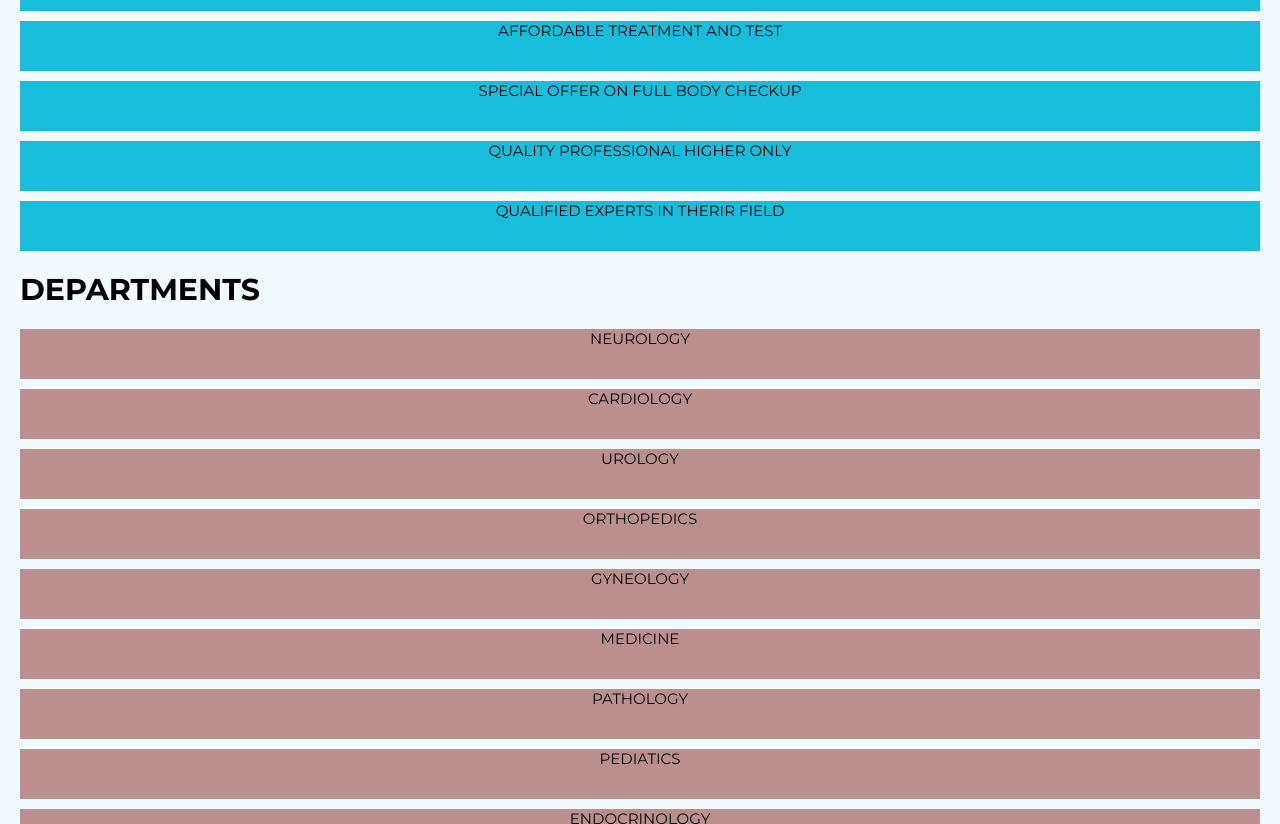
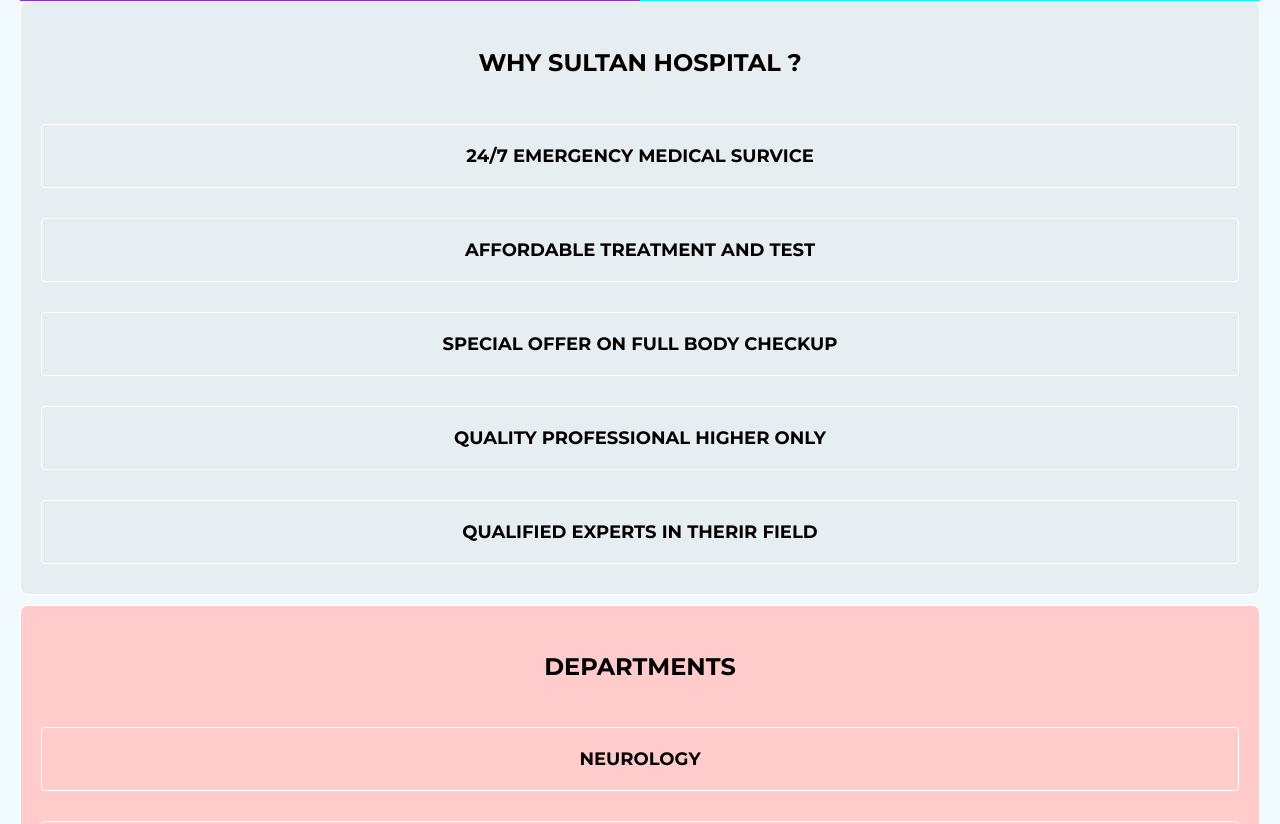
Before and after one commit to Ilix-studio/sultan-hospital, a React (Create React App) app in the folder client/: page /adminDashboard/allAppoint in a window 1280 px wide. Shown: the part 1136-1960 px from the top of the page. Built offline with nearby package versions, Linux system fonts and the light colour scheme; no server answers.

Commit message:
Box1 and Box2 edited

```diff
--- a/client/src/Components/Box1/Box1.css
+++ b/client/src/Components/Box1/Box1.css
@@ -1,10 +1,59 @@
-.box-container2{
-    height: 200px ;
-}
-.box-item1{
+
+.container1 {
+    display: flex;
+    flex-direction: column;
+    align-items: center; /* Center items horizontally */
+    justify-content: flex-start;
+    gap: 10px;
+    background-color: #E6EEF2;
+    border: 1px solid #fff;
+    border-radius: 8px;
+    padding: 20px;
+    text-align: center; /* Center text inside .title */
+  }
+
+  .title-row1 {
+    display: flex;
+    flex-direction: row;
+    justify-content: center;
+    align-items: center;
+    width: 100%; /* Ensure full width */
+  }
+
+  .title1 {
+    font-weight: bold;
+    font-size: 24px;
+    color: #000;
+  }
+
+  .department-row1 {
+    position: relative;
+    display: flex;
+    align-items: center;
+    justify-content: center; /* Center content horizontally */
+    background-color: #E6EEF2;
+    border: 1px solid #fff;
+    padding: 10px;
+    border-radius: 4px;
     width: 100%;
-    height: 50px;
-    margin: 0px 10px 10px 0px;
-    background-color: rgb(23, 189, 218);
-    text-align: center;
-}
+    margin-top: 10px; /* Adjust spacing */
+  }
+
+  .department-background1 {
+    position: absolute;
+    top: 0;
+    left: 0;
+    width: 100%;
+    height: 100%;
+    background-color: grey;
+    transform: rotate(-2deg);
+    z-index: -1;
+    border-radius: 4px;
+  }
+
+  .department-name1 {
+    font-weight: bold;
+    font-size: 18px;
+    color: #000;
+    z-index: 1; /* Ensure text is above background */
+  }
--- a/client/src/Components/Box1/Box1.jsx
+++ b/client/src/Components/Box1/Box1.jsx
@@ -1,17 +1,28 @@
-import React from 'react'
-import './Box1.css'
+import React from 'react';
+import './Box1.css';
 
 const Box1 = () => {
+  const departments = [
+    '24/7 EMERGENCY MEDICAL SURVICE',
+    'AFFORDABLE TREATMENT AND TEST',
+    'SPECIAL OFFER ON FULL BODY CHECKUP',
+    'QUALITY PROFESSIONAL HIGHER ONLY',
+    'QUALIFIED EXPERTS IN THERIR FIELD',
+  ];
+
   return (
-    <div className='box-container-2'>
-        <h1 >WHY SULTAN HOSPITAL ?</h1>
-        <div className='box-item1'>24/7 EMERGENCY MEDICAL SURVICE</div>
-        <div className='box-item1'>AFFORDABLE TREATMENT AND TEST</div>
-        <div className='box-item1'>SPECIAL OFFER ON FULL BODY CHECKUP </div>
-        <div className='box-item1'>QUALITY PROFESSIONAL HIGHER ONLY</div>
-        <div className='box-item1'>QUALIFIED EXPERTS IN THERIR FIELD</div>
+    <div className="container1">
+      <div className="title-row1">
+        <h1 className="title1">WHY SULTAN HOSPITAL ?</h1>
+      </div>
+      {departments.map((department, index) => (
+        <div className="department-row1" key={index}>
+          <div className="department-background1"></div>
+          <div className="department-name1">{department}</div>
+        </div>
+      ))}
     </div>
-  )
-}
+  );
+};
 
-export default Box1
+export default Box1;
--- a/client/src/Components/Box2/Box2.css
+++ b/client/src/Components/Box2/Box2.css
@@ -1,8 +1,59 @@
 
-.box-item{
+  .container {
+    display: flex;
+    flex-direction: column;
+    align-items: center; /* Center items horizontally */
+    justify-content: flex-start;
+    gap: 10px;
+    background-color: #ffcccb;
+    border: 1px solid #fff;
+    border-radius: 8px;
+    padding: 20px;
+    text-align: center; /* Center text inside .title */
+  }
+
+  .title-row {
+    display: flex;
+    flex-direction: row;
+    justify-content: center;
+    align-items: center;
+    width: 100%; /* Ensure full width */
+  }
+
+  .title {
+    font-weight: bold;
+    font-size: 24px;
+    color: #000;
+  }
+
+  .department-row {
+    position: relative;
+    display: flex;
+    align-items: center;
+    justify-content: center; /* Center content horizontally */
+    background-color: #ffcccb;
+    border: 1px solid #fff;
+    padding: 10px;
+    border-radius: 4px;
     width: 100%;
-    height: 50px;
-    margin: 0px 10px 10px 0px;
-    background-color: rosybrown;
-    text-align: center;
-}
+    margin-top: 10px; /* Adjust spacing */
+  }
+
+  .department-background {
+    position: absolute;
+    top: 0;
+    left: 0;
+    width: 100%;
+    height: 100%;
+    background-color: grey;
+    transform: rotate(-2deg);
+    z-index: -1;
+    border-radius: 4px;
+  }
+
+  .department-name {
+    font-weight: bold;
+    font-size: 18px;
+    color: #000;
+    z-index: 1; /* Ensure text is above background */
+  }
--- a/client/src/Components/Box2/Box2.jsx
+++ b/client/src/Components/Box2/Box2.jsx
@@ -1,24 +1,46 @@
-import React from 'react'
-import './Box2.css'
-function Box2() {
+import React from 'react';
+import { useNavigate } from 'react-router-dom';
+import './Box2.css';
+
+const Box2 = () => {
+  const navigate = useNavigate();
+
+  const departments = [
+        'NEUROLOGY',
+        'CARDIOLOGY',
+        'UROLOGY',
+        'ORTHOPEDICS',
+        'GYNECOLOGY',
+        'MEDICINE',
+        'PATHOLOGY',
+        'PEDIATRICS',
+        'ENDOCRINOLOGY',
+        'ANESTHESIOLOGY',
+        'SURGERY',
+        'PHYSIOTHERAPY',
+      ];
+
+  const handleDepartmentClick = (department) => {
+    navigate(`/doctors/${department}`);
+  };
+
   return (
-    <div className='box-container'>
-        <h1 >DEPARTMENTS</h1>
-        <div className='box-item'>NEUROLOGY</div>
-        <div className='box-item'>CARDIOLOGY</div>
-        <div className='box-item'>UROLOGY</div>
-        <div className='box-item'>ORTHOPEDICS</div>
-        <div className='box-item'>GYNEOLOGY</div>
-        <div className='box-item'>MEDICINE</div>
-        <div className='box-item'>PATHOLOGY</div>
-        <div className='box-item'>PEDIATICS</div>
-        <div className='box-item'>ENDOCRINOLOGY</div>
-        <div className='box-item'>ANESTHESIOLOGY</div>
-        <div className='box-item'>SURGERY</div>
-        <div className='box-item'>PSYSIOTHERAPY</div>
+    <div className="container">
+       <div className="title-row">
+        <h1 className="title">DEPARTMENTS</h1>
+      </div>
+     {departments.map((department, index) => (
+        <div
+          className="department-row"
+           key={index}
+           onClick={() => handleDepartmentClick(department)}
+        >
+         <div className="department-background"/>
+          <div className="department-name">{department}</div>
+         </div>
+     ))}
+   </div>
+  );
+};
 
-    </div>
-  )
-}
-
-export default Box2
+export default Box2;
```
